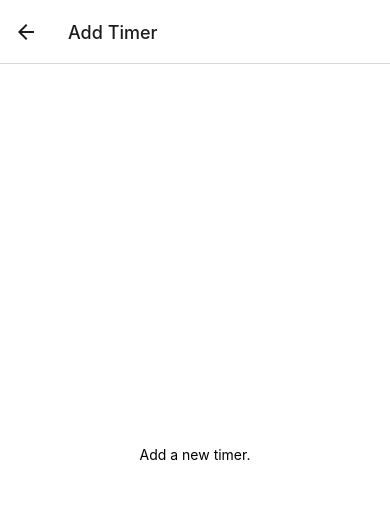
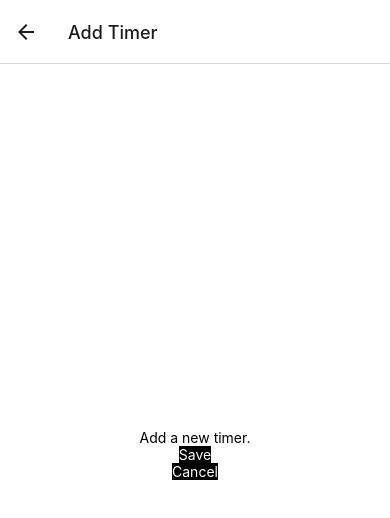
Before and after one commit to donnyburnside/multi-timer, a React Native app: screen /AddTimer in a window 390 px wide. Shown: the top 518 px of the page. Built offline with nearby package versions, Linux system fonts and the light colour scheme.

Commit message:
Added functionality for creating a timer to AddTimerScreen

```diff
--- a/src/screens/AddTimerScreen.tsx
+++ b/src/screens/AddTimerScreen.tsx
@@ -1,11 +1,21 @@
 import * as React from 'react';
 import { connect } from 'react-redux';
 import { StyleSheet, Text, View } from 'react-native';
+
+import Button from '../components/Button';
 
 function AddTimerScreen({ navigation, route, ...props }) {
   return (
     <View style={styles.screen}>
       <Text>Add a new timer.</Text>
+      <Button
+        text="Save"
+        onPress={() => props.addTimer()}
+      />
+      <Button
+        text="Cancel"
+        onPress={() => navigation.goBack()}
+      />
     </View>
   );
 }
@@ -24,7 +34,7 @@ const mapStateToProps = (state) => ({
 });
 
 const mapDispatchToProps = (dispatch) => ({
-  //
+  addTimer: () => dispatch({ type: 'ADD_TIMER' }),
 });
 
 export default connect(mapStateToProps, mapDispatchToProps)(AddTimerScreen);
```
